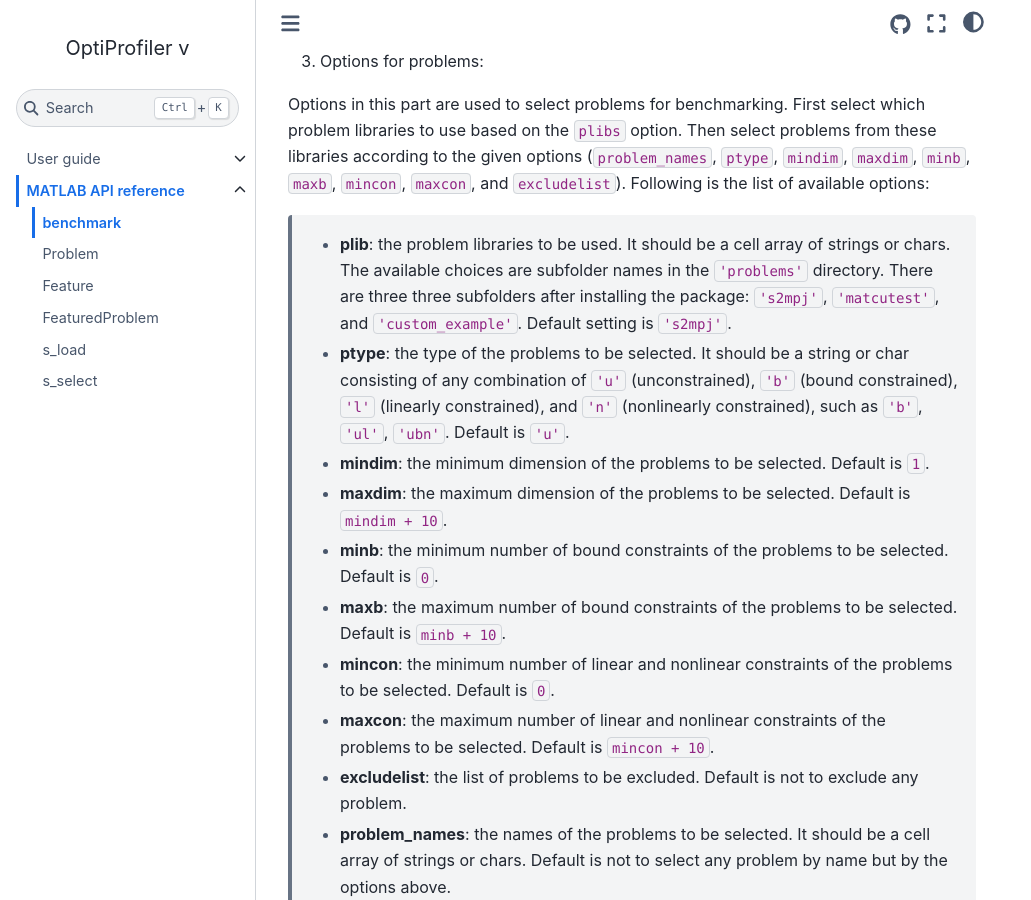
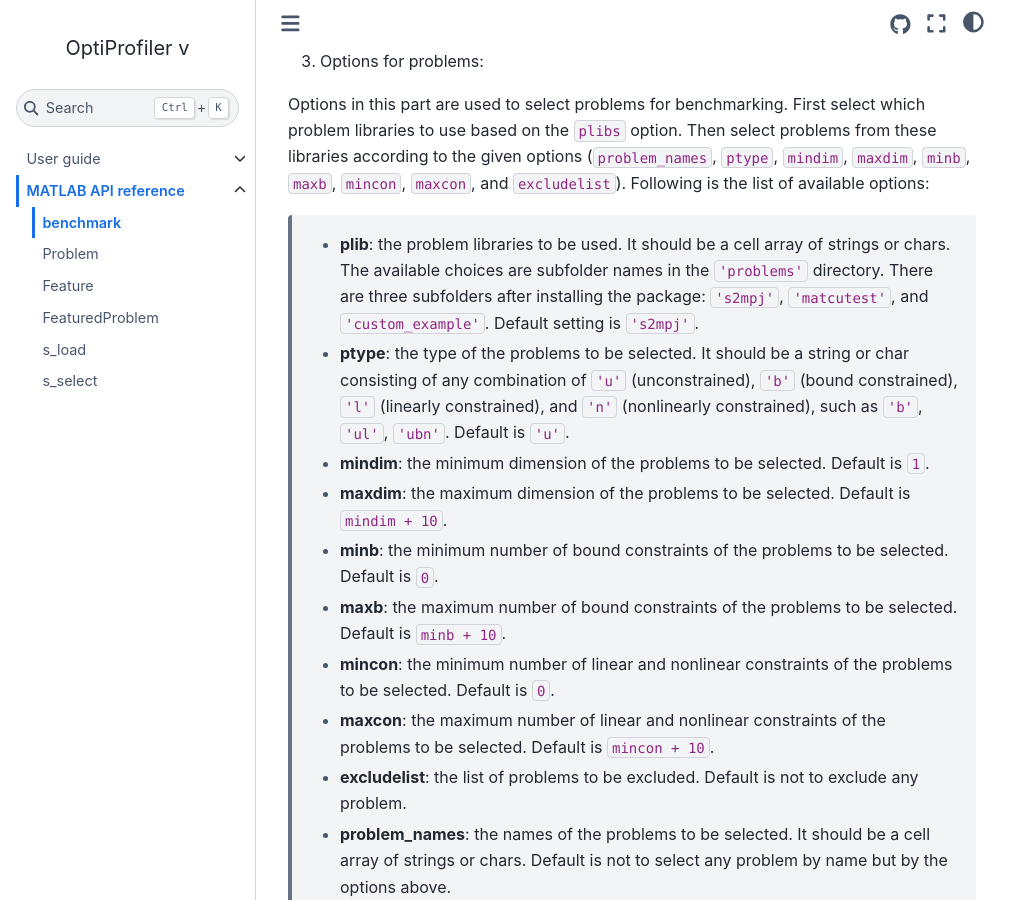
Before and after one commit to optiprofiler/optiprofiler, a Sphinx documentation site: the page built from doc/source/matlab/matlab_generated/benchmark.rst, in a window 1280 px wide and 900 px high, scrolled down 7031 px. Shown: the whole window, without its empty margins (0-1031 px from the left). Built offline with Sphinx 7.4.7 and the Sphinx Book theme 1.1.4, drawn with Linux system fonts in a browser that asks for light colours; the version number could not be read and is left out; cross-references to code outside the pages are shown as plain code.

```diff
--- a/doc/source/matlab/matlab_generated/benchmark.rst
+++ b/doc/source/matlab/matlab_generated/benchmark.rst
@@ -202,7 +202,7 @@ Options should be specified in a struct. The following are the available fields
 
 Options in this part are used to select problems for benchmarking. First select which problem libraries to use based on the ``plibs`` option. Then select problems from these libraries according to the given options (``problem_names``, ``ptype``, ``mindim``, ``maxdim``, ``minb``, ``maxb``, ``mincon``, ``maxcon``, and ``excludelist``). Following is the list of available options:
 
-  - **plib**: the problem libraries to be used. It should be a cell array of strings or chars. The available choices are subfolder names in the ``'problems'`` directory. There are three three subfolders after installing the package: ``'s2mpj'``, ``'matcutest'``, and ``'custom_example'``. Default setting is ``'s2mpj'``.
+  - **plib**: the problem libraries to be used. It should be a cell array of strings or chars. The available choices are subfolder names in the ``'problems'`` directory. There are three subfolders after installing the package: ``'s2mpj'``, ``'matcutest'``, and ``'custom_example'``. Default setting is ``'s2mpj'``.
 
   - **ptype**: the type of the problems to be selected. It should be a string or char consisting of any combination of ``'u'`` (unconstrained), ``'b'`` (bound constrained), ``'l'`` (linearly constrained), and ``'n'`` (nonlinearly constrained), such as ``'b'``, ``'ul'``, ``'ubn'``. Default is ``'u'``.
 
```
